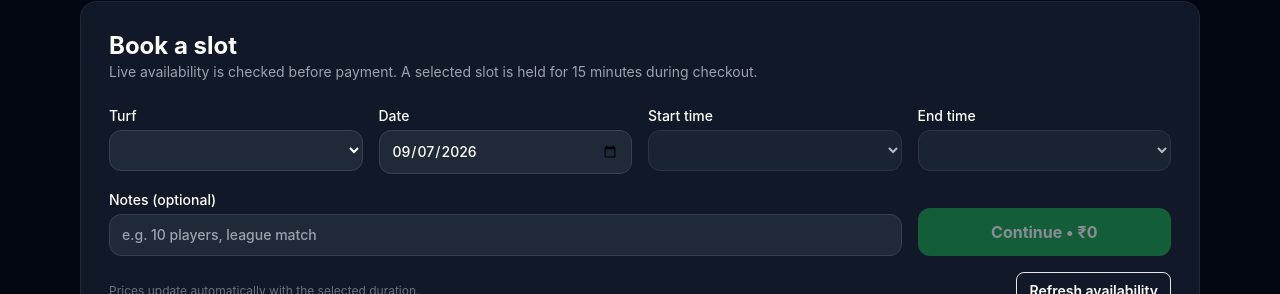
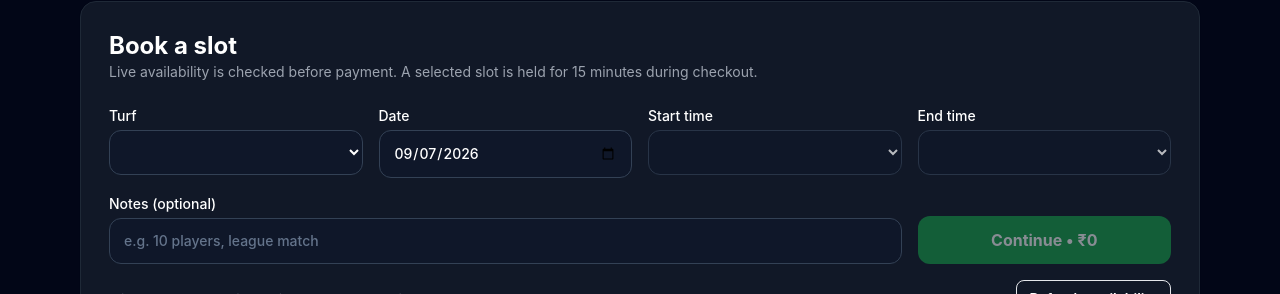
Before and after one commit to Karanaldo-07/turf-booking-system, a React (Vite) app in the folder client/: page / in a window 1280 px wide. Shown: the part 658-952 px from the top of the page. Built offline with nearby package versions, Linux system fonts and the light colour scheme; no server answers.

Commit message:
Create premium visual system

```diff
--- a/client/src/index.css
+++ b/client/src/index.css
@@ -5,33 +5,45 @@
 @layer base {
   html { scroll-behavior: smooth; }
   body {
-    @apply bg-gray-50 text-gray-950 antialiased dark:bg-gray-950 dark:text-gray-100;
+    @apply bg-slate-50 text-slate-950 antialiased dark:bg-slate-950 dark:text-slate-100;
     margin: 0;
     font-family: Inter, ui-sans-serif, system-ui, -apple-system, BlinkMacSystemFont, "Segoe UI", sans-serif;
-    background-image: radial-gradient(circle at 15% 0%, rgba(34,197,94,.08), transparent 28%), radial-gradient(circle at 85% 20%, rgba(16,185,129,.06), transparent 24%);
-  }
-  .dark body {
-    background-image: radial-gradient(circle at 15% 0%, rgba(34,197,94,.10), transparent 28%), radial-gradient(circle at 85% 20%, rgba(16,185,129,.07), transparent 24%);
+    background-image: radial-gradient(circle at 15% 0%, rgba(34, 197, 94, 0.08), transparent 30%), radial-gradient(circle at 85% 15%, rgba(16, 185, 129, 0.06), transparent 28%);
   }
   button, input, select, textarea { font: inherit; }
-  ::selection { @apply bg-green-600 text-white; }
+  ::selection { @apply bg-green-200 text-green-950 dark:bg-green-800 dark:text-green-50; }
 }
 
 @layer components {
   .field {
-    @apply w-full rounded-xl border border-gray-200 bg-white px-3 py-2.5 outline-none transition duration-200 focus:border-green-500 focus:ring-4 focus:ring-green-500/10 dark:border-gray-700 dark:bg-gray-800;
+    @apply w-full rounded-xl border border-slate-200 bg-white/90 px-3.5 py-3 text-sm outline-none transition duration-200 placeholder:text-slate-400 focus:border-green-500 focus:ring-4 focus:ring-green-500/10 dark:border-slate-700 dark:bg-slate-900/80 dark:placeholder:text-slate-500;
   }
   .premium-card {
-    @apply border border-gray-200/80 bg-white/90 shadow-sm backdrop-blur transition duration-300 dark:border-gray-800 dark:bg-gray-900/90;
+    @apply rounded-2xl border border-slate-200/80 bg-white/90 shadow-sm backdrop-blur-sm transition duration-300 dark:border-slate-800 dark:bg-slate-900/90;
   }
-  .premium-card:hover { transform: translateY(-2px); box-shadow: 0 18px 45px -25px rgba(0,0,0,.35); }
+  .premium-card:hover { @apply shadow-xl shadow-slate-200/50 dark:shadow-black/20; }
   .premium-button {
-    @apply rounded-xl bg-green-600 px-5 py-3 font-bold text-white shadow-lg shadow-green-600/20 transition duration-200 hover:-translate-y-0.5 hover:bg-green-500 hover:shadow-green-600/30 active:translate-y-0 disabled:translate-y-0 disabled:opacity-50;
+    @apply rounded-xl bg-gradient-to-r from-green-600 to-emerald-600 px-5 py-3 font-bold text-white shadow-lg shadow-green-600/20 transition duration-200 hover:-translate-y-0.5 hover:from-green-500 hover:to-emerald-500 hover:shadow-xl hover:shadow-green-600/25 active:translate-y-0 disabled:cursor-not-allowed disabled:opacity-50;
   }
 }
 
+@keyframes float-soft {
+  0%, 100% { transform: translateY(0); }
+  50% { transform: translateY(-6px); }
+}
+
+@keyframes fade-up {
+  from { opacity: 0; transform: translateY(10px); }
+  to { opacity: 1; transform: translateY(0); }
+}
+
+.animate-float-soft { animation: float-soft 5s ease-in-out infinite; }
+.animate-fade-up { animation: fade-up 500ms ease-out both; }
+
+*:focus-visible { outline: 3px solid rgba(34, 197, 94, 0.35); outline-offset: 2px; }
 * { box-sizing: border-box; }
 
 @media (prefers-reduced-motion: reduce) {
-  *, *::before, *::after { scroll-behavior: auto !important; transition-duration: 0.01ms !important; animation-duration: 0.01ms !important; }
+  html { scroll-behavior: auto; }
+  *, *::before, *::after { animation-duration: 0.01ms !important; animation-iteration-count: 1 !important; transition-duration: 0.01ms !important; }
 }
```
